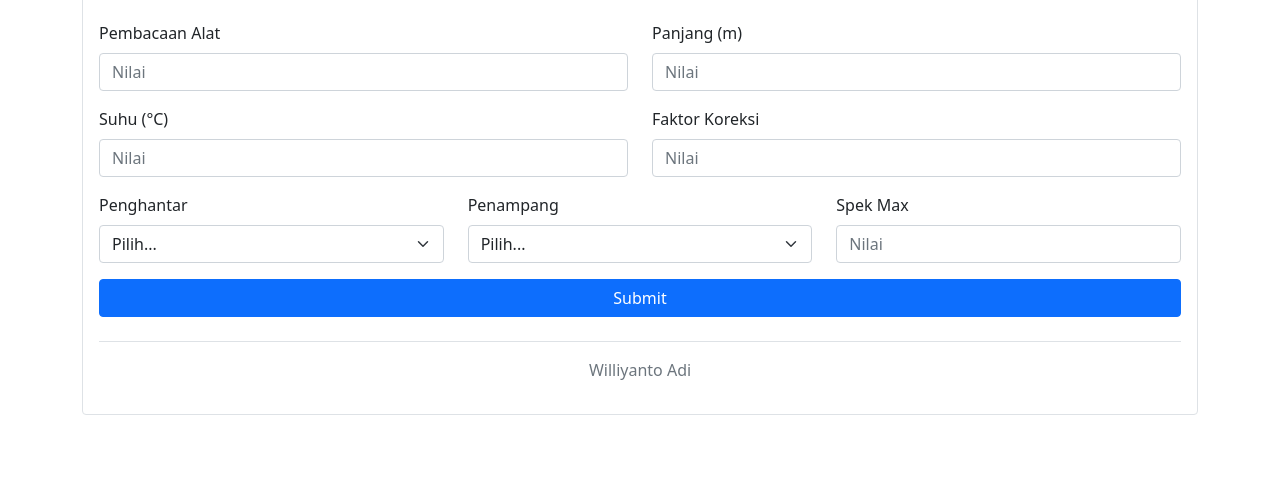
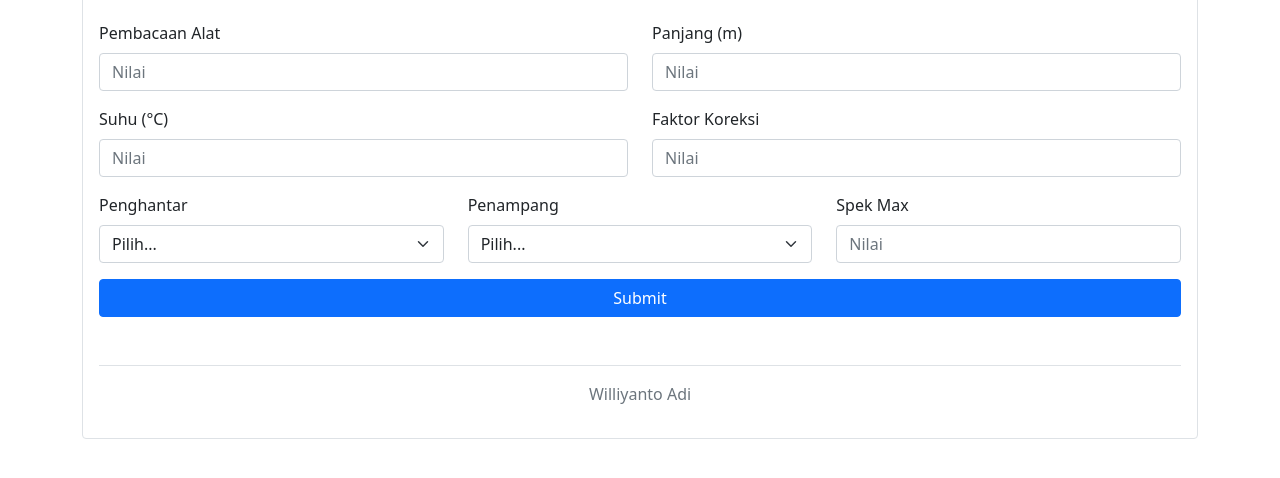
Before and after one commit to williyanto/mypro, a plain HTML site: page 14. CR_Trial/cr_trial.html in a window 1280 px wide. Shown: the part 190-668 px from the top of the page. Drawn offline with nearby package versions, Linux system fonts and the light colour scheme.

Commit message:
Update cr_trial.html

```diff
--- a/14. CR_Trial/cr_trial.html
+++ b/14. CR_Trial/cr_trial.html
@@ -91,17 +91,12 @@
 
             <button type="submit" class="btn btn-primary w-100">Submit</button>
 
-            <footer class="mt-4 pt-3 border-top">
-              <div class="row">
-                <div class="col-md-6 mx-auto">
-                  <p class="text-center text-muted">Williyanto Adi</p>
-                </div>
-              </div>
+            <footer class="mt-5 pt-3 border-top">
+              <p class="text-center text-muted">Williyanto Adi</p>
             </footer>
           </fieldset>
         </form>
       </main>
-
     </div>
     <script src="https://cdn.jsdelivr.net/npm/bootstrap@5.1.3/dist/js/bootstrap.bundle.min.js" integrity="sha384-ka7Sk0Gln4gmtz2MlQnikT1wXgYsOg+OMhuP+IlRH9sENBO0LRn5q+8nbTov4+1p" crossorigin="anonymous"></script>
   </body>
```
